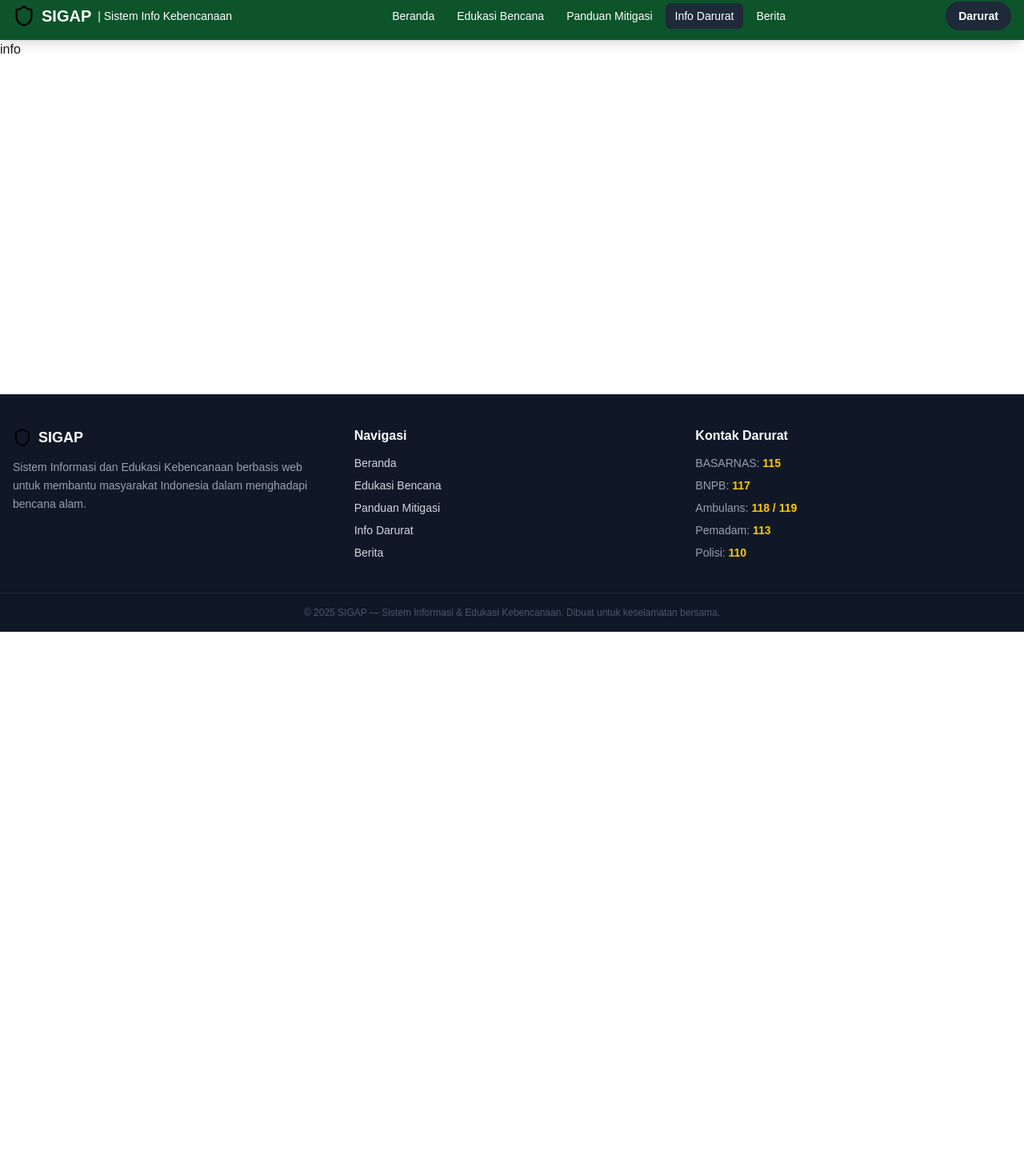
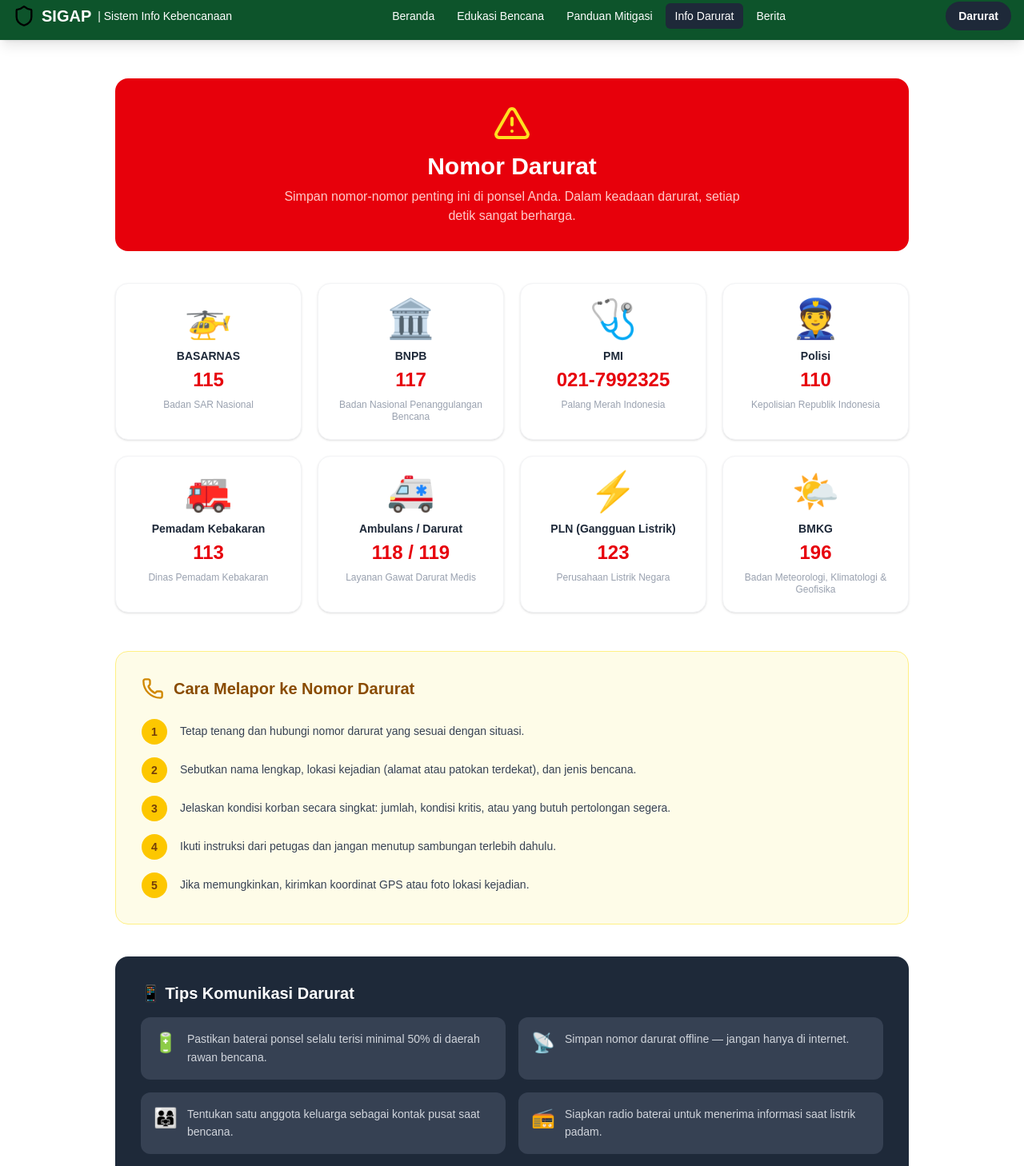
Before and after one commit to muhammadaldishevchenko-collab/TA-WEB-24A-MERIAM-LONDON, a Next.js app: page /darurat in a window 1280 px wide. Shown: the part 10-1468 px from the top of the page at 80% size. Before the commit the page ends 800 px from the top, so only its background shows below. Built offline with nearby package versions, Linux system fonts and the light colour scheme.

Commit message:
gilang:Menambahkan halaman info darurat

```diff
--- a/app/darurat/page.tsx
+++ b/app/darurat/page.tsx
@@ -1,7 +1,81 @@
-import React from 'react'
+import { emergencyContacts } from "@/lib/data";
+import { AlertTriangle, Phone } from "lucide-react";
 
-export default function darurat() {
+export const metadata = { title: "Info Darurat | SIGAP" };
+
+export default function DaruratPage() {
   return (
-    <div>info</div>
-  )
+    <div className="max-w-5xl mx-auto px-4 py-12">
+      {/* Banner */}
+      <div className="bg-red-600 text-white rounded-2xl p-8 mb-10 text-center">
+        <AlertTriangle className="w-12 h-12 mx-auto mb-3 text-yellow-300" />
+        <h1 className="text-3xl font-extrabold mb-2"> Nomor Darurat</h1>
+        <p className="text-red-200 text-base max-w-xl mx-auto">
+          Simpan nomor-nomor penting ini di ponsel Anda. Dalam keadaan
+          darurat, setiap detik sangat berharga.
+        </p>
+      </div>
+
+      {/* Grid Kontak */}
+      <div className="grid grid-cols-1 sm:grid-cols-2 md:grid-cols-4 gap-5 mb-12">
+        {emergencyContacts.map((kontak) => (
+          <div
+            key={kontak.id}
+            className="bg-white rounded-2xl border border-gray-100 shadow-sm p-5 flex flex-col items-center text-center hover:shadow-md transition-shadow"
+          >
+            <span className="text-5xl mb-3">{kontak.icon}</span>
+            <h2 className="font-bold text-gray-800 mb-1 text-sm">{kontak.name}</h2>
+            <span className="text-2xl font-extrabold text-red-600 mb-2">
+              {kontak.number}
+            </span>
+            <p className="text-xs text-gray-400 leading-tight">{kontak.desc}</p>
+          </div>
+        ))}
+      </div>
+
+      {/* Prosedur Melapor */}
+      <div className="bg-yellow-50 border border-yellow-200 rounded-2xl p-8 mb-10">
+        <div className="flex items-center gap-3 mb-6">
+          <Phone className="w-7 h-7 text-yellow-600" />
+          <h2 className="text-xl font-bold text-yellow-800">
+            Cara Melapor ke Nomor Darurat
+          </h2>
+        </div>
+        <ol className="flex flex-col gap-4">
+          {[
+            "Tetap tenang dan hubungi nomor darurat yang sesuai dengan situasi.",
+            "Sebutkan nama lengkap, lokasi kejadian (alamat atau patokan terdekat), dan jenis bencana.",
+            "Jelaskan kondisi korban secara singkat: jumlah, kondisi kritis, atau yang butuh pertolongan segera.",
+            "Ikuti instruksi dari petugas dan jangan menutup sambungan terlebih dahulu.",
+            "Jika memungkinkan, kirimkan koordinat GPS atau foto lokasi kejadian.",
+          ].map((teks, idx) => (
+            <li key={idx} className="flex items-start gap-4">
+              <span className="bg-yellow-400 text-yellow-900 font-extrabold w-8 h-8 rounded-full flex items-center justify-center flex-shrink-0 text-sm">
+                {idx + 1}
+              </span>
+              <p className="text-gray-700 text-sm pt-1 leading-relaxed">{teks}</p>
+            </li>
+          ))}
+        </ol>
+      </div>
+
+      {/* Tips Tambahan */}
+      <div className="bg-gray-800 text-white rounded-2xl p-8">
+        <h2 className="text-xl font-bold mb-4">📱 Tips Komunikasi Darurat</h2>
+        <div className="grid grid-cols-1 md:grid-cols-2 gap-4">
+          {[
+            { icon: "🔋", tip: "Pastikan baterai ponsel selalu terisi minimal 50% di daerah rawan bencana." },
+            { icon: "📡", tip: "Simpan nomor darurat offline — jangan hanya di internet." },
+            { icon: "👨‍👩‍👧", tip: "Tentukan satu anggota keluarga sebagai kontak pusat saat bencana." },
+            { icon: "📻", tip: "Siapkan radio baterai untuk menerima informasi saat listrik padam." },
+          ].map((item, idx) => (
+            <div key={idx} className="flex items-start gap-3 bg-gray-700 rounded-xl p-4">
+              <span className="text-2xl">{item.icon}</span>
+              <p className="text-sm text-gray-300 leading-relaxed">{item.tip}</p>
+            </div>
+          ))}
+        </div>
+      </div>
+    </div>
+  );
 }
```
